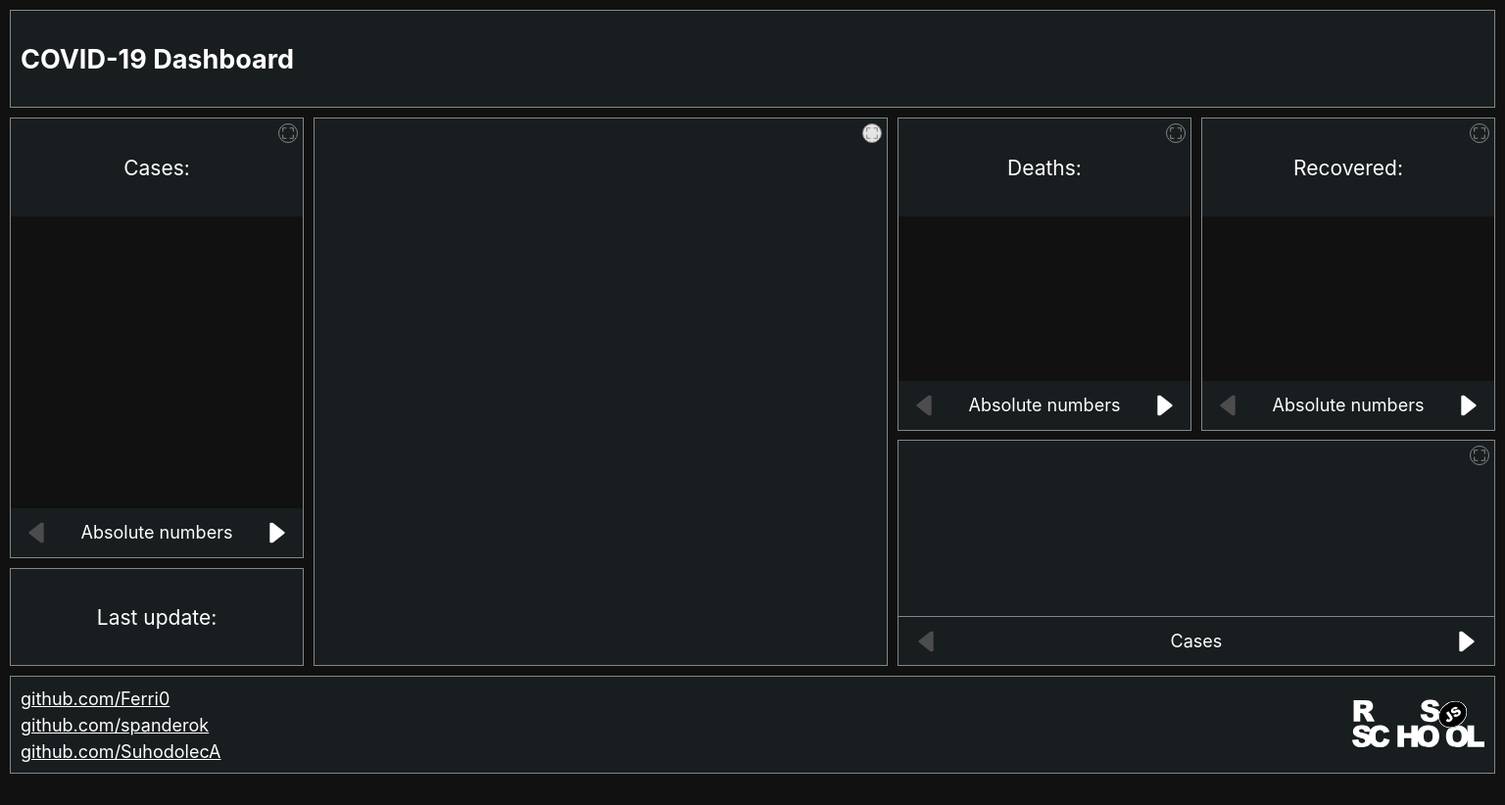
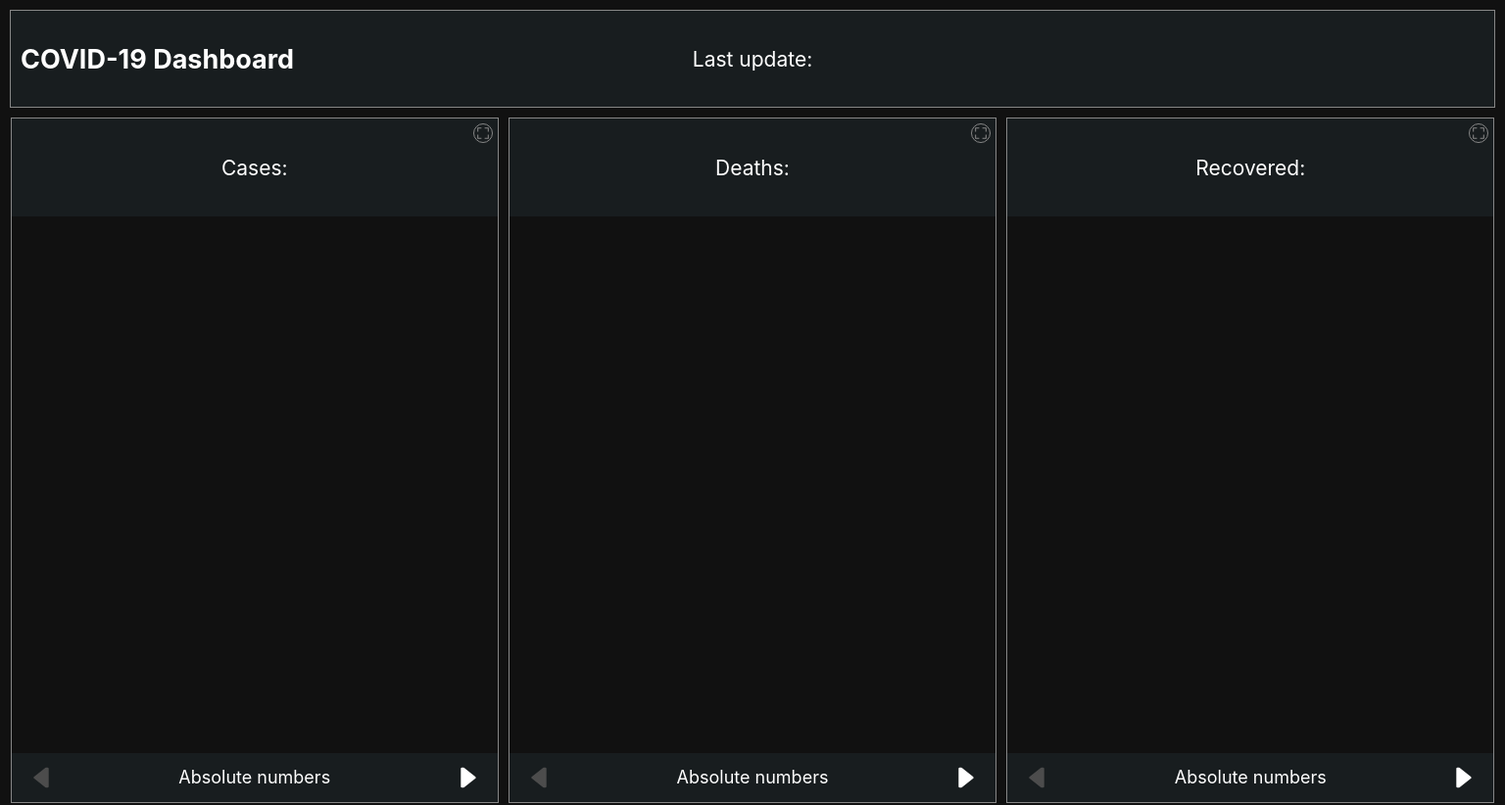
Before and after one commit to Ferri0/completed-projects, a website built with webpack: page src/index.html in a window 1536 px wide. Shown: the top 822 px of the page at 98% size. Before the commit the page ends 800 px from the top, so only its background shows below. Built offline with nearby package versions, Linux system fonts and the light colour scheme; no server answers; files whose address does not match are found by name.

Commit message:
fix: layout on small-height screens

```diff
--- a/src/scss/base/base.scss
+++ b/src/scss/base/base.scss
@@ -9,7 +9,7 @@ body {
   background-color: #111;
   padding: $padding;
 
-  @media (min-width: 1400px) {
+  @media (min-width: 1400px) and (min-height: 950px) {
     height: 100vh;
     width: 100%;
   }
--- a/src/scss/components/graph.scss
+++ b/src/scss/components/graph.scss
@@ -15,9 +15,9 @@
     @include size(calc(50vw - 17px), calc(50vw - 20px));
   }
 
-  @media (min-width: 1400px) {
+  @media (min-width: 1400px) and (min-height: 950px) {
     order: 4;
-    height: calc(30vh - 9px);
+    height: calc(40vh - 9px);
     width: 610px;
     position: absolute;
     bottom: 110px;
--- a/src/scss/components/lastUpdate.scss
+++ b/src/scss/components/lastUpdate.scss
@@ -39,7 +39,7 @@
     border-left: none;
   }
 
-  @media (min-width: 1400px) {
+  @media (min-width: 1400px) and (min-height: 950px) {
     @include size(300px, 100px);
     margin: 0;
     border: $border;
--- a/src/scss/components/stats.scss
+++ b/src/scss/components/stats.scss
@@ -37,7 +37,7 @@
     }
   }
 
-  @media (min-width: 1400px) {
+  @media (min-width: 1400px) and (min-height: 950px) and (min-height: 950px) {
     &:nth-child(1) {
       @include size(
         300px,
@@ -49,13 +49,13 @@
     }
 
     &:nth-child(2) {
-      @include size(300px, calc(70vh - 240px));
+      @include size(300px, calc(60vh - 240px));
       margin-right: $margin;
       order: 2;
     }
 
     &:nth-child(3) {
-      @include size(300px, calc(70vh - 240px));
+      @include size(300px, calc(60vh - 240px));
       order: 3;
     }
   }
```
Also changed, not shown: src/scss/components/map.scss (+9 -7 lines).
